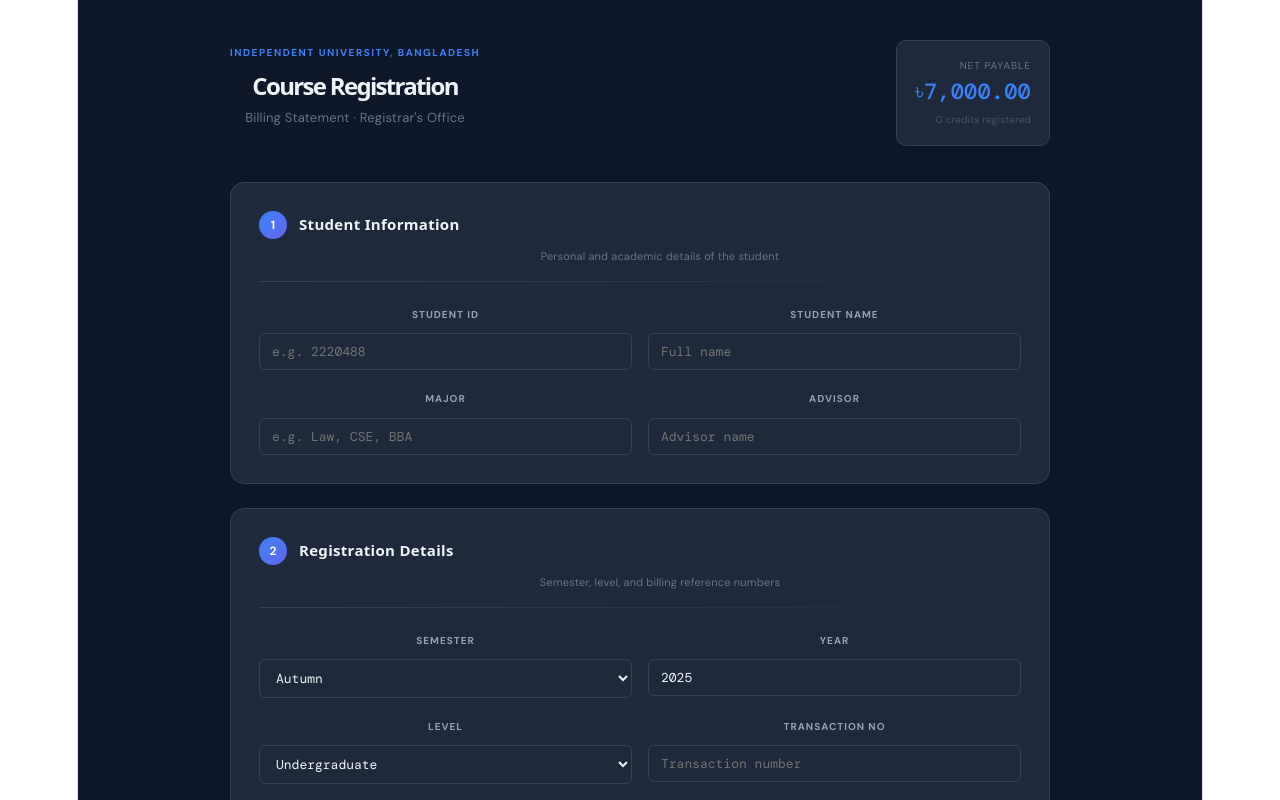
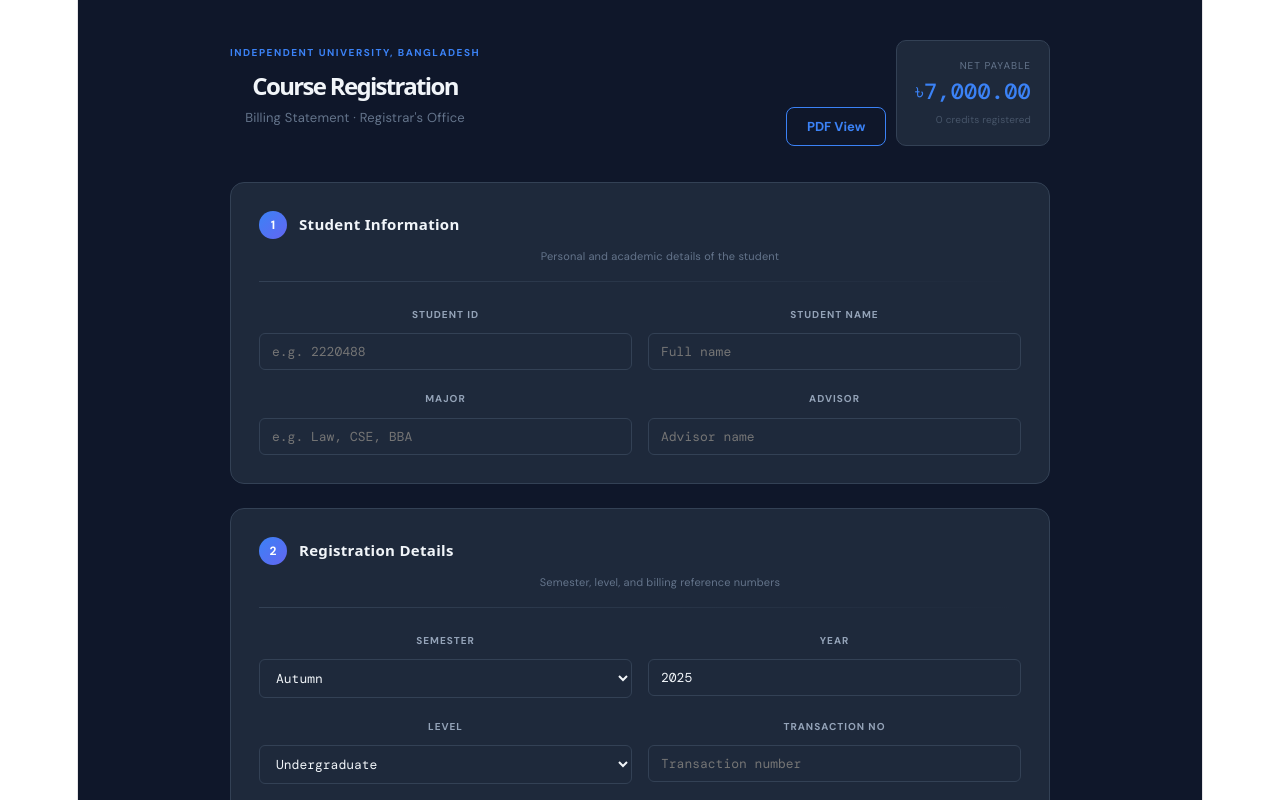
Before and after one commit to HafijurRahmanBhuiyan/iub-bill-web, a React (Vite) app: page / in a window 1280 px wide. Shown: the top 800 px of the page. Built offline with nearby package versions, Linux system fonts and the light colour scheme.

Commit message:
pdf button add on the form page. back to form button and download button in the bill page

```diff
--- a/src/App.jsx
+++ b/src/App.jsx
@@ -1,7 +1,13 @@
+import { useState } from 'react'
 import RegistrationForm from './RegistrationForm.jsx'
+import RegistrationBill from './RegistrationBill.jsx'
 
 function App() {
-  return <RegistrationForm />
+  const [page, setPage] = useState('form')
+
+  if (page === 'bill') return <RegistrationBill onBack={() => setPage('form')} />
+
+  return <RegistrationForm onPdfView={() => setPage('bill')} />
 }
 
 export default App
--- a/src/RegistrationBill.jsx
+++ b/src/RegistrationBill.jsx
@@ -152,7 +152,7 @@
   );
 };
 
-export default function App() {
+export default function RegistrationBill({ onBack }) {
   return (
     <div style={{
       backgroundColor: "#e0e0e0",
@@ -163,6 +163,21 @@
       alignItems: "center",
       gap: "0",
     }}>
+      <div style={{
+        width: "750px", marginBottom: "12px",
+        display: "flex", justifyContent: "space-between", alignItems: "center",
+      }}>
+        <button onClick={onBack} style={{
+          background: "#334155", border: "none", color: "#fff",
+          padding: "8px 18px", borderRadius: "6px", cursor: "pointer",
+          fontSize: "13px", fontWeight: "600", fontFamily: "'DM Sans', sans-serif",
+        }}>← Back to Form</button>
+        <button onClick={() => {}} style={{
+          background: "#334155", border: "none", color: "#fff",
+          padding: "8px 18px", borderRadius: "6px", cursor: "pointer",
+          fontSize: "13px", fontWeight: "600", fontFamily: "'DM Sans', sans-serif",
+        }}>Download</button>
+      </div>
       {/* Student Copy */}
       <BillingStatement copy="Student Copy" />
 
--- a/src/RegistrationForm.jsx
+++ b/src/RegistrationForm.jsx
@@ -92,7 +92,7 @@
   </div>
 );
 
-export default function RegistrationForm() {
+export default function RegistrationForm({ onPdfView }) {
   const [form, setForm] = useState(defaultForm);
   const [submitted, setSubmitted] = useState(false);
   const [focusedField, setFocusedField] = useState(null);
@@ -191,6 +191,17 @@
               </h1>
               <p style={{ margin: 0, color: "#64748b", fontSize: "13px" }}>Billing Statement · Registrar's Office</p>
             </div>
+            <div style={{ display: "flex", alignItems: "flex-end", gap: "10px" }}>
+              <button onClick={onPdfView} style={{
+                background: "transparent", border: "1px solid #3b82f6", color: "#3b82f6",
+                borderRadius: "8px", padding: "10px 20px", fontSize: "13px", fontWeight: "600",
+                cursor: "pointer", fontFamily: "'DM Sans', sans-serif",
+                transition: "background 0.2s",
+              }}
+                onMouseEnter={e => e.target.style.background = "rgba(59,130,246,0.1)"}
+                onMouseLeave={e => e.target.style.background = "transparent"}>
+                PDF View
+              </button>
               <div style={{
                 background: "#1e293b", border: "1px solid #334155",
                 borderRadius: "10px", padding: "12px 18px", textAlign: "right",
@@ -200,6 +211,7 @@
                   ৳{netPayable.toLocaleString("en-BD", { minimumFractionDigits: 2 })}
                 </div>
                 <div style={{ fontSize: "10px", color: "#475569", marginTop: "2px" }}>{totalCredits} credit{totalCredits !== 1 ? "s" : ""} registered</div>
+              </div>
             </div>
           </div>
         </div>
```
Lines whose indentation alone changed are shown as unchanged.
